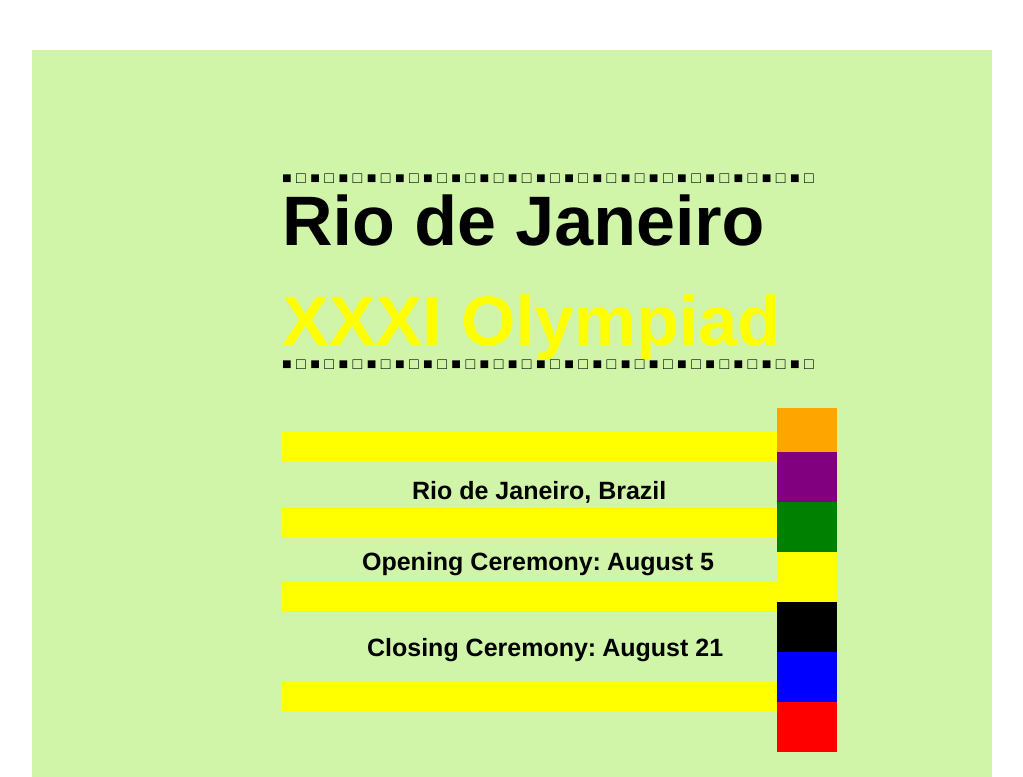
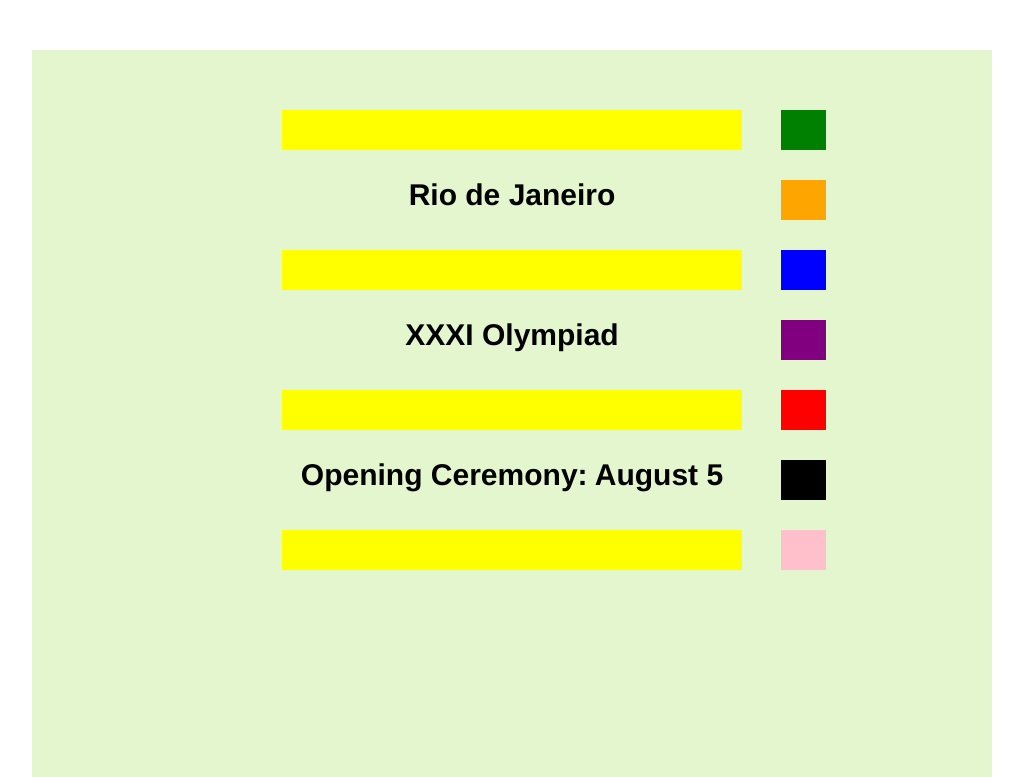
Before and after one commit to awittry/rio-2016, a plain HTML site: page index.html in a window 1280 px wide. Shown: the top 777 px of the page, without its empty margins (128-1151 px from the left). Drawn offline with Linux system fonts and the light colour scheme.

Commit message:
better code

```diff
--- a/css/style.css
+++ b/css/style.css
@@ -1,8 +1,48 @@
+.stripe {
+	background: yellow;
+	height: 40px;
+}
+.label {
+	text-align: center;
+	font-weight: bold;
+	font-size: 30px;
+}
+.box {
+	height: 40px;
+}
+.g {
+	background: green;
+}
+.o {
+	background: orange;
+}
+.b {
+	background: blue;
+}
+.p {
+	background: purple;
+}
+.r {
+	background: red;
+}
+.bl {
+	background: black;
+}
+.y {
+	background: yellow;
+	margin-top: 70px;
+	margin-left: -45px;
+}
+.pi {
+	background: pink;
+}
+
 .container{
 	font-family: Helvetica;
-	background-color: #D0F5A9;
+	background-color: #E3F6CE;
 	margin-top: 50px;
 	margin-bottom: 50px;
+	padding-top: 30px;
 }
 h1{
 	font-size: 70px;
--- a/index.html
+++ b/index.html
@@ -15,42 +15,37 @@
       <body>
 
         <div class="container">
+          <div class="row">
+            <div class="six columns offset-by-three stripe"></div>
+            <div class="one column box g"></div>
+          </div>
+          <div class="row">
+            <div class="six columns offset-by-three label">Rio de Janeiro</div>
+            <div class="one column box o"></div>
+          </div>
+          <div class="row">
+            <div class="six columns offset-by-three stripe"></div>
+            <div class="one column box b"></div>
+          </div>
+          <div class="row">
+            <div class="six columns offset-by-three label">XXXI Olympiad</div>
+            <div class="one column box p"></div>
+          </div>
+          <div class="row">
+            <div class="six columns offset-by-three stripe"></div>
+            <div class="one column box r"></div>
+          </div>
+          <div class="row">
+            <div class="six columns offset-by-three label">Opening Ceremony: August 5</div>
+            <div class="one column box bl"></div>
+          </div>
+          <div class="row">
+            <div class="six columns offset-by-three stripe"></div>
+            <div class="one column box pi"></div>
+          </div>
           <div class="row"></div>
           <div class="row"></div>
           <div class="row"></div>
-          <div class="row"></div>
-          <div class="row"></div>
-          <div class="boxes">&#9632; &#9633; &#9632; &#9633; &#9632; &#9633; &#9632; &#9633; &#9632; &#9633; &#9632; &#9633; &#9632; &#9633; &#9632; &#9633; &#9632; &#9633; &#9632; &#9633; &#9632; &#9633; &#9632; &#9633; &#9632; &#9633; &#9632; &#9633; &#9632; &#9633; &#9632; &#9633; &#9632; &#9633; &#9632; &#9633; &#9632; &#9633;</div>
-            <div class="Rio">
-              <h1>Rio de Janeiro</h1>
-            </div>
-          <div class="row">
-            <div class="Olympiad">
-              <h1>XXXI Olympiad</h1>
-            </div>
-          <div class="boxes">&#9632; &#9633; &#9632; &#9633; &#9632; &#9633; &#9632; &#9633; &#9632; &#9633; &#9632; &#9633; &#9632; &#9633; &#9632; &#9633; &#9632; &#9633; &#9632; &#9633; &#9632; &#9633; &#9632; &#9633; &#9632; &#9633; &#9632; &#9633; &#9632; &#9633; &#9632; &#9633; &#9632; &#9633; &#9632; &#9633; &#9632; &#9633;</div>
-          </div>
-          <div class="row">
-            <div class="Border"></div>
-          </div>
-          <div class="row"></div>
-          <div id="block"></div>
-          <div class="text1 six columns">Rio de Janeiro, Brazil</div>
-          <div class="row"></div>
-          <div id="block"></div>
-          <div class="text2 six columns">Opening Ceremony: August 5</div>
-          <div id="orangesquare"></div>
-          <div class="row"></div>
-          <div id="purplesquare"></div>
-          <div id="greensquare"></div>
-          <div id="block"></div>
-          <div class="text3 six columns">Closing Ceremony: August 21</div>
-          <div id="yellowsquare"></div>
-          <div class="row"></div>
-          <div id="blacksquare"></div>
-          <div id="block"></div>
-          <div id="bluesquare"></div>
-          <div id="redsquare"></div>
           <div class="row"></div>
           <div class="row"></div>
           <div class="row"></div>
```
